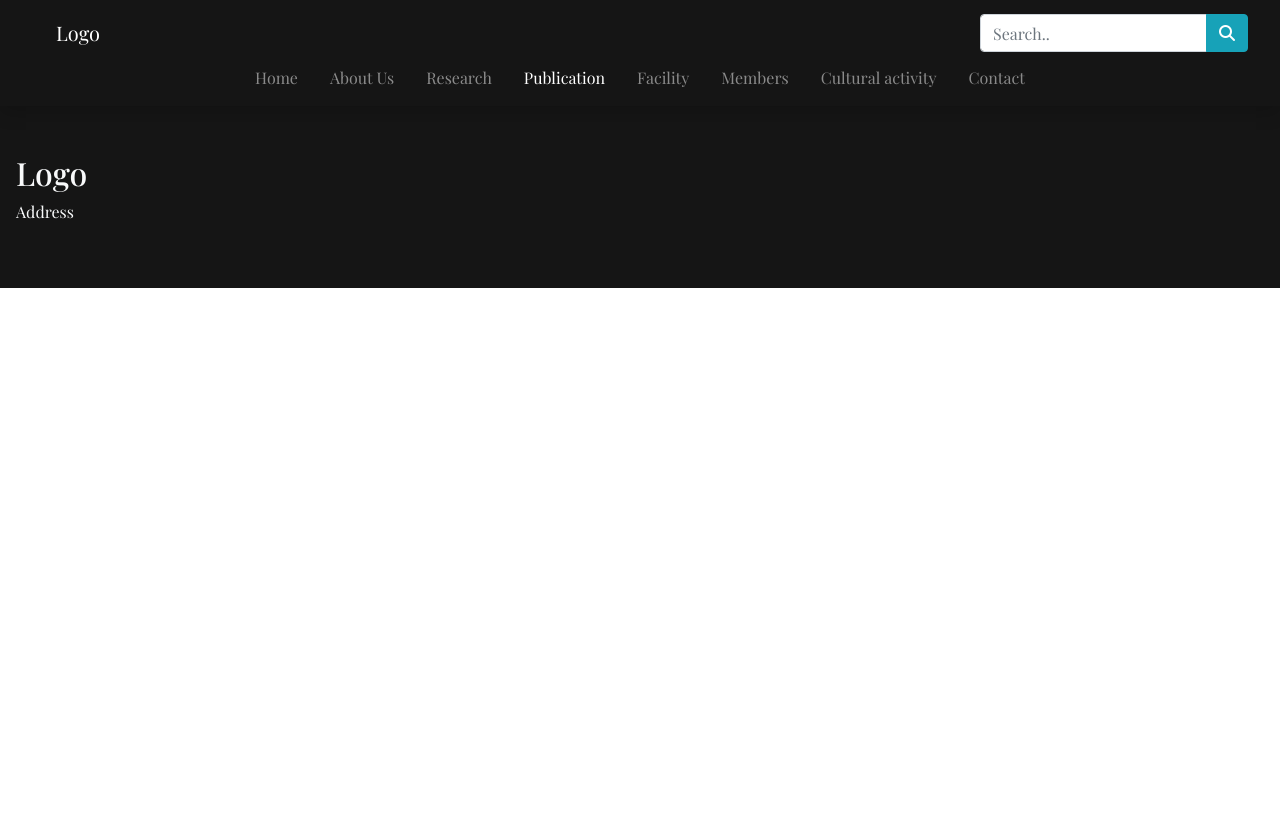
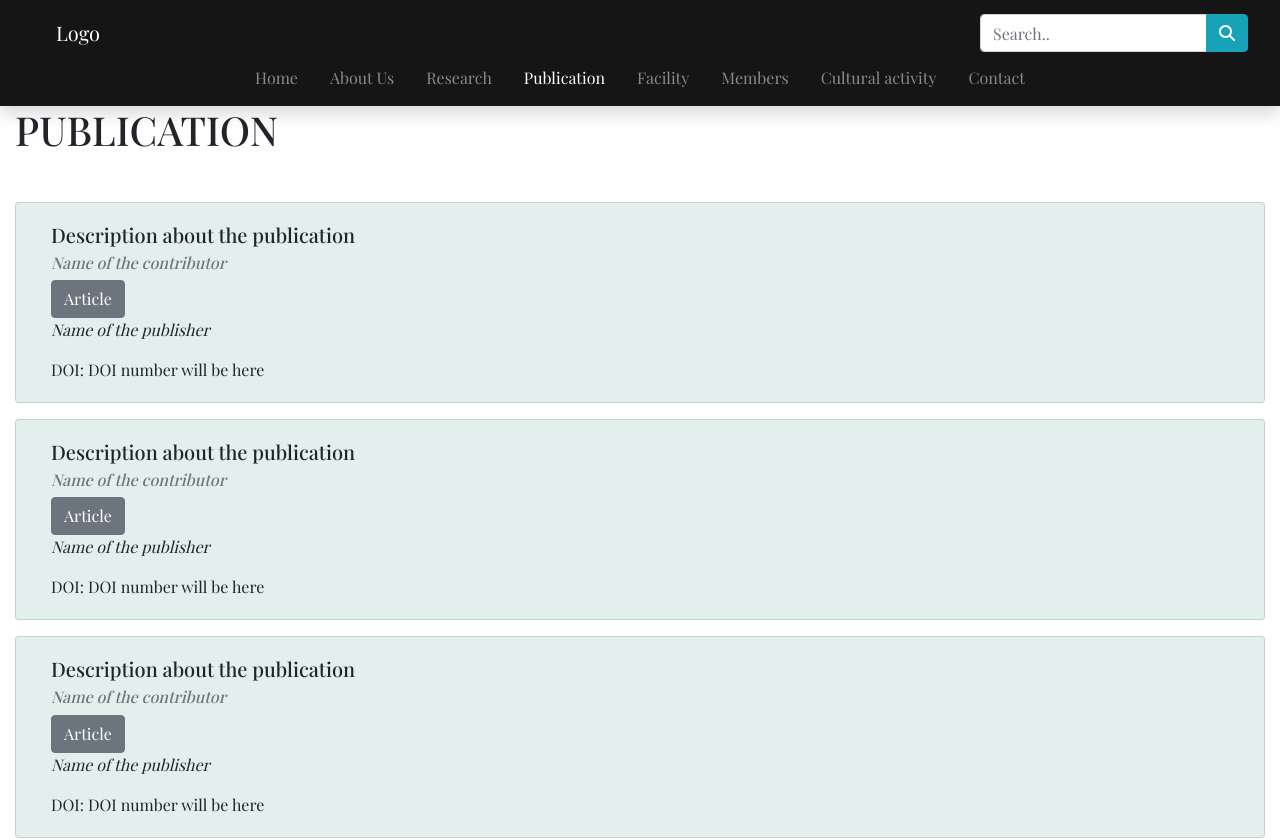
Before and after one commit to CSClubIIITDM-org/SMILE, a React (Create React App) app: page /Publication in a window 1280 px wide. Shown: the top 840 px of the page. Before the commit the page ends 800 px from the top, so only its background shows below. Built offline with nearby package versions, Linux system fonts and the light colour scheme; a web font is replaced by a local one.

Commit message:
publication skeleton

```diff
--- a/src/App.js
+++ b/src/App.js
@@ -1,6 +1,7 @@
 import React from "react";
 import { BrowserRouter, Route, Switch } from "react-router-dom";
 import HomePage from "./pages/HomPage";
+import Publication from "./pages/Publication";
 import Topbar from "./partials/Topbar";
 import "./styles/style.css";
 import Footer from "./partials/footer";
@@ -12,6 +13,7 @@ const App = () => {
         <Topbar />
         <Switch>
           <Route path="/" exact component={HomePage} />
+          <Route path="/Publication" exact component={Publication} />
         </Switch>
         <Footer />
       </BrowserRouter>
--- a/src/pages/HomPage.jsx
+++ b/src/pages/HomPage.jsx
@@ -1,5 +1,5 @@
 import React from "react";
-// import AwesomeSlider from "react-awesome-slider";
+import AwesomeSlider from "react-awesome-slider";
 import "react-awesome-slider/dist/styles.css";
 import Carousel from "../partials/carousel";
 import TextInfo from "../partials/TextInfo";
--- /dev/null
+++ b/src/pages/Publication.jsx
@@ -0,0 +1,21 @@
+import React from "react";
+import TextInfo from "../partials/TextInfo";
+
+const Publication = () => {
+
+  return (
+    <React.Fragment>
+      <div className="container-fluid">
+        <h1>PUBLICATION</h1>
+      </div>
+
+      <div className="container-fluid my-5">
+        <TextInfo />
+        <TextInfo />
+        <TextInfo />
+      </div>
+    </React.Fragment>
+  );
+};
+
+export default Publication;
```
Also changed, not shown: 1 other file (tests, documents, lock files or other folders).
